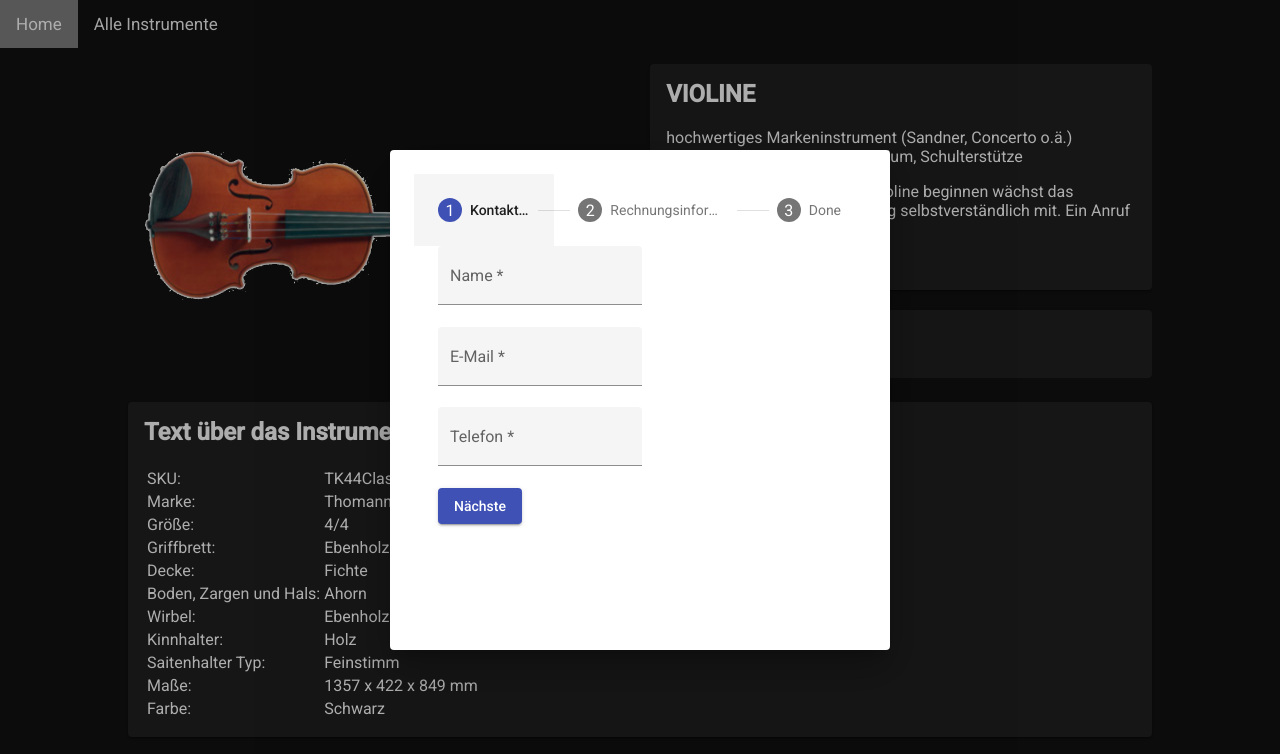
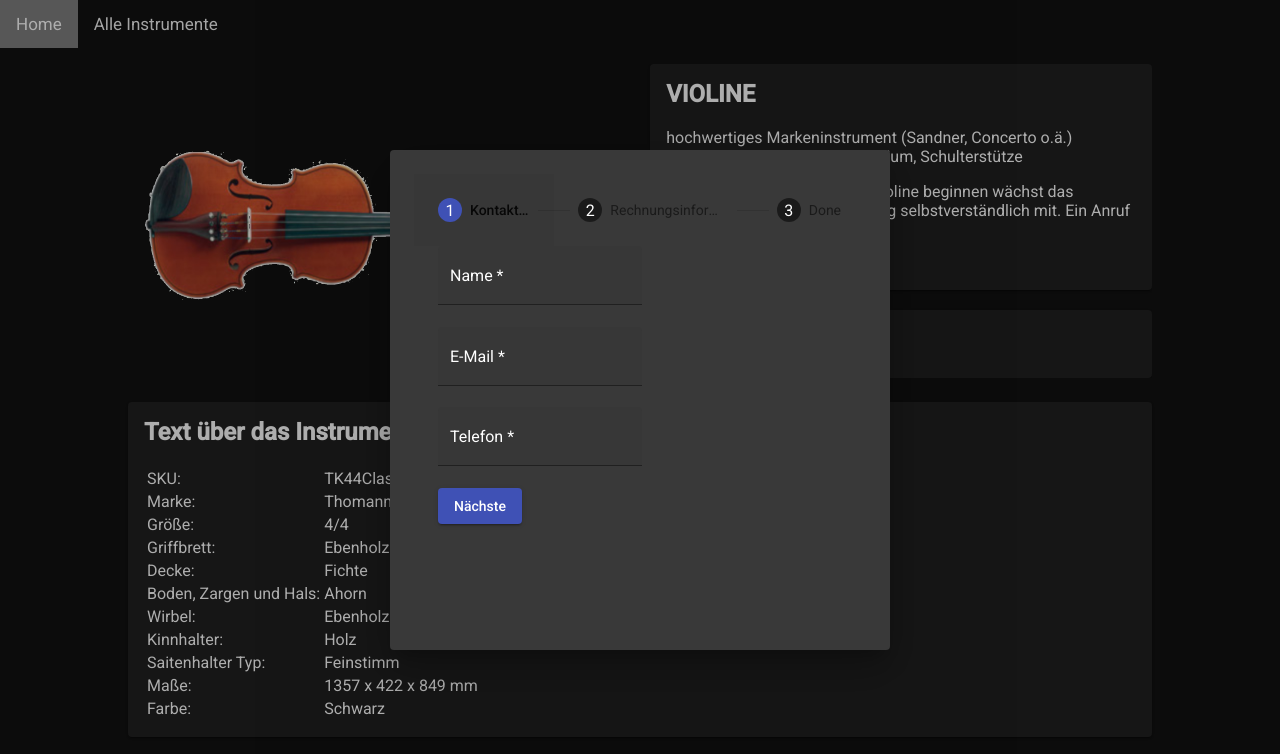
Before and after one commit to Vincent401/MusikInstrumentenVerleih, an Angular app: page /instseite in a window 1280 px wide. Both pictures are taken after a click on the button "Jetzt Mieten". Shown: the top 754 px of the page. Built offline with nearby package versions, Linux system fonts and the light colour scheme.

Commit message:
Color Changed Dialog Fenster

```diff
--- a/src/app/instrumenten-seite/instrumenten-seite.component.css
+++ b/src/app/instrumenten-seite/instrumenten-seite.component.css
@@ -68,6 +68,19 @@ mat-card{
      display: none;
 }
 
+.mat-stepper-vertical, .mat-stepper-horizontal {
+    display: inline;
+    color: white;
+}
+::ng-deep .mat-form-field.mat-focused .mat-form-field-label {
+    color: white;
+}
+::ng-deep .mat-form-field-label {
+    color: white;
+}
+::ng-deep .mat-input-element {
+    caret-color: white!important;
+}
 
 /* Media queries */
 /* laptop */
--- a/src/styles.css
+++ b/src/styles.css
@@ -1,3 +1,7 @@
 /* You can add global styles to this file, and also import other style files */
 
 body { margin: 0; font-family: Roboto, "Helvetica Neue", sans-serif; }
+
+mat-dialog-container {
+    background-color: rgb(57, 57, 57) !important;
+ }
```
